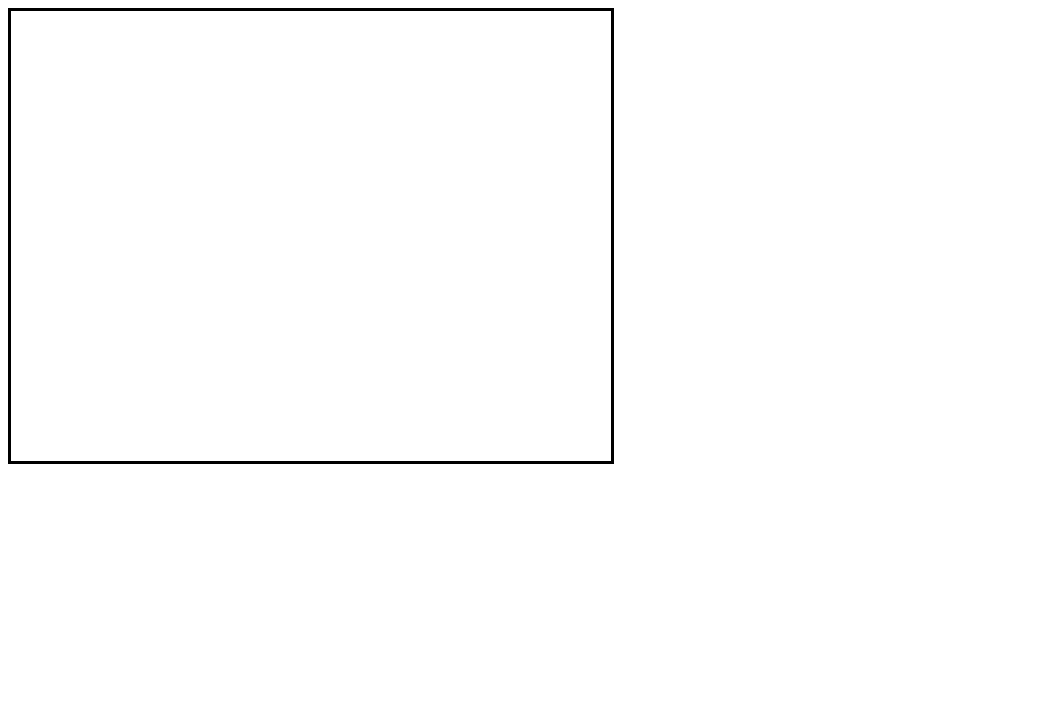
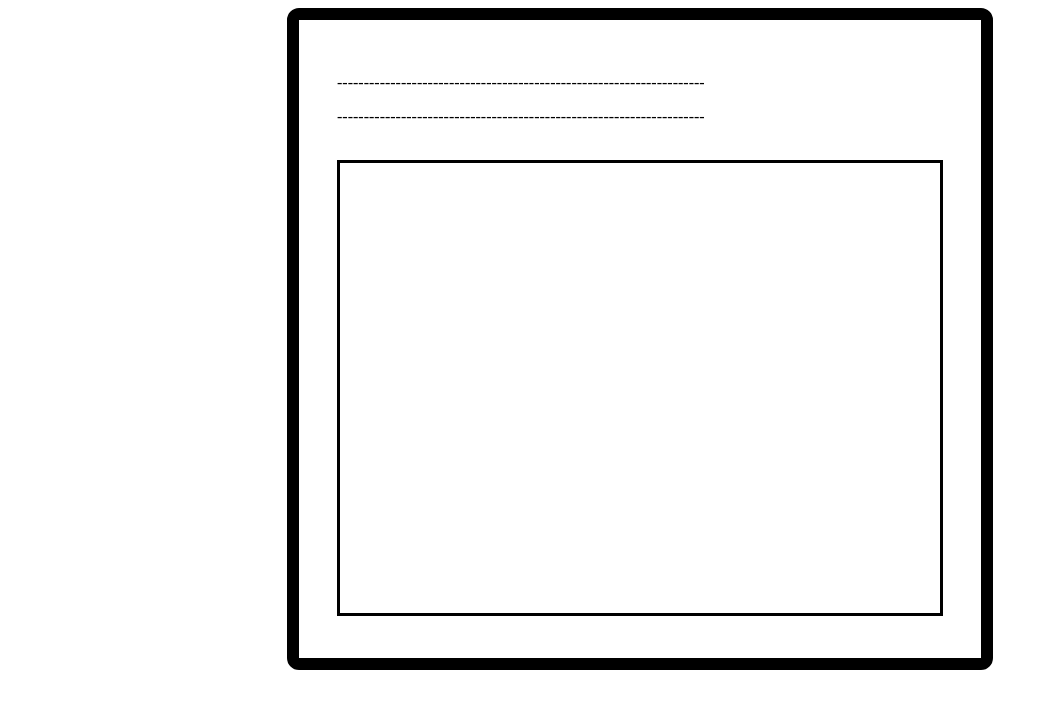
Before and after one commit to Neonrok/Trabalho-de-grupo---Computa-o-Grafica---grupo5, a plain HTML site: page index.html in a window 1280 px wide. Shown: the whole page, without its empty margins (0-1048 px from the left). Drawn offline with Linux system fonts and the light colour scheme.

Commit message:
organização

```diff
--- a/css/index.css
+++ b/css/index.css
@@ -3,6 +3,18 @@ body{
 
 }
 
+.reordenar{
+    display: flex;
+    flex-direction: column;
+    align-items: center;
+}
+
+.limites_visuais{
+    border: solid black 12px;
+    border-radius: 12px;
+    padding: 3%;
+}
+
 .cava{
     border: solid black 3px;
 }
--- a/index.html
+++ b/index.html
@@ -7,10 +7,17 @@
     <link rel="stylesheet" href="./css/index.css">
 </head>
 <body>
-    <canvas class="cava">
-        Lamento em informar mas este browser não suporta o html5
-        <!--só irá aparecer se o browser não suportar o html5-->
-    </canvas>
+    <div class="reordenar"><div class="limites_visuais">
+        <p>---------------------------------------------------------------------</p>
+        <div class="acoes"><!--local para ficar os butões-->
+        </div>
+        <p>---------------------------------------------------------------------</p>
+        <br>
+        <canvas class="cava">
+            Lamento em informar mas este browser não suporta o html5
+            <!--só irá aparecer se o browser não suportar o html5-->
+        </canvas>
+    </div></div>
     <script type="module" src="./js/main.js"></script>
 </body>
 </html>
```
